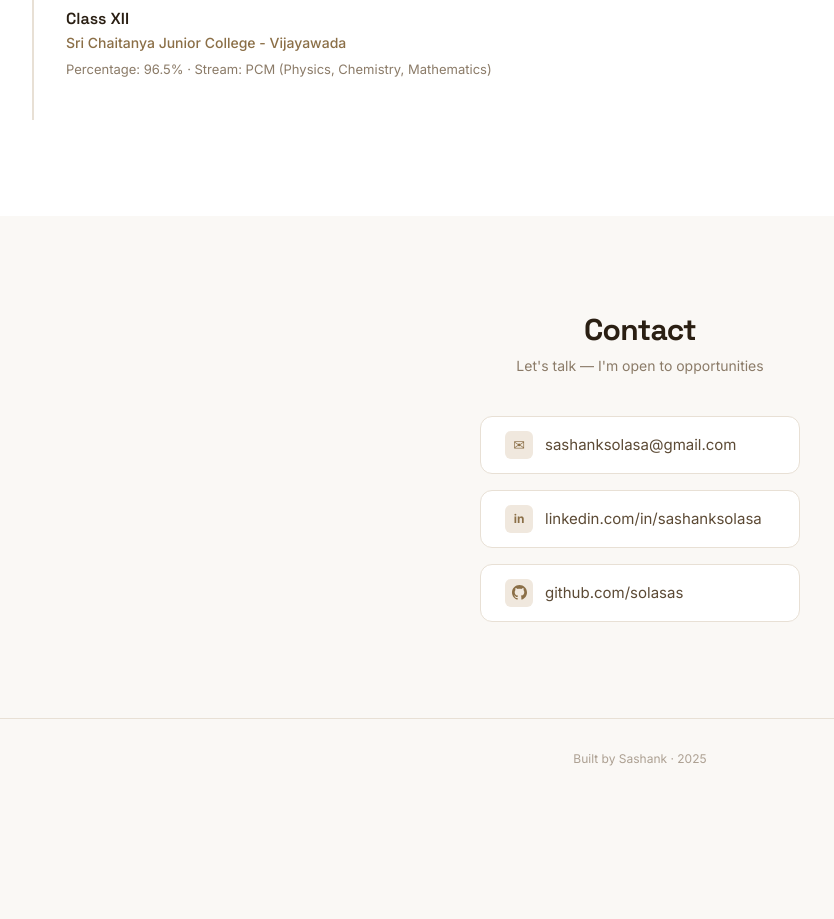
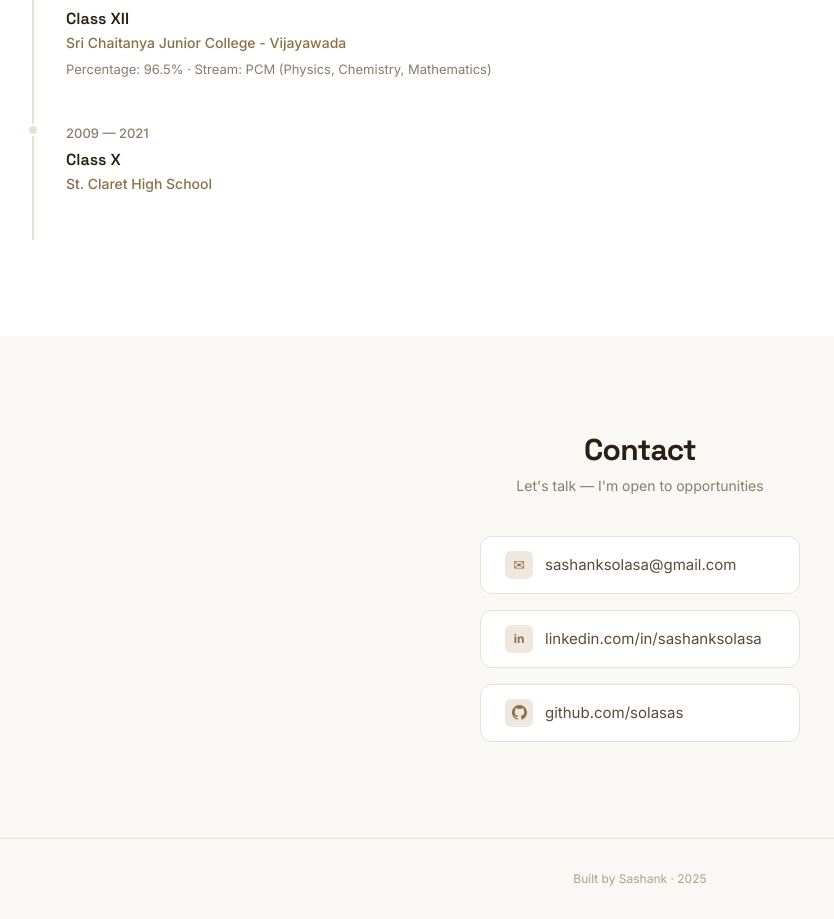
Before and after one commit to solasas/my-portfolio, a Next.js app: page / in a window 1280 px wide. Shown: the part 2243-3162 px from the top of the page, without its empty margins (0-834 px from the left). Before the commit the page ends 3042 px from the top, so only its background shows below. Built offline with nearby package versions, Linux system fonts and the light colour scheme.

Commit message:
edited favicon and stuff

```diff
--- a/components/sections/Education.tsx
+++ b/components/sections/Education.tsx
@@ -23,6 +23,16 @@ const entries = [
     detailKey: 'edu-2-detail',
     defaultDetail: 'Percentage: 96.5% · Stream: PCM (Physics, Chemistry, Mathematics)',
   },
+  {
+    yearKey: 'edu-3-year',
+    defaultYear: '2009 — 2021',
+    degreeKey: 'edu-3-degree',
+    defaultDegree: 'Class X',
+    instKey: 'edu-3-inst',
+    defaultInst: 'St. Claret High School ',
+    detailKey: 'edu-3-detail',
+    // defaultDetail: 'Percentage: 95% · Stream: Science',
+  }
 ];
 
 export default function Education() {
```
Also changed, not shown: app/icon.jpg (deleted), app/icon.png (added).
